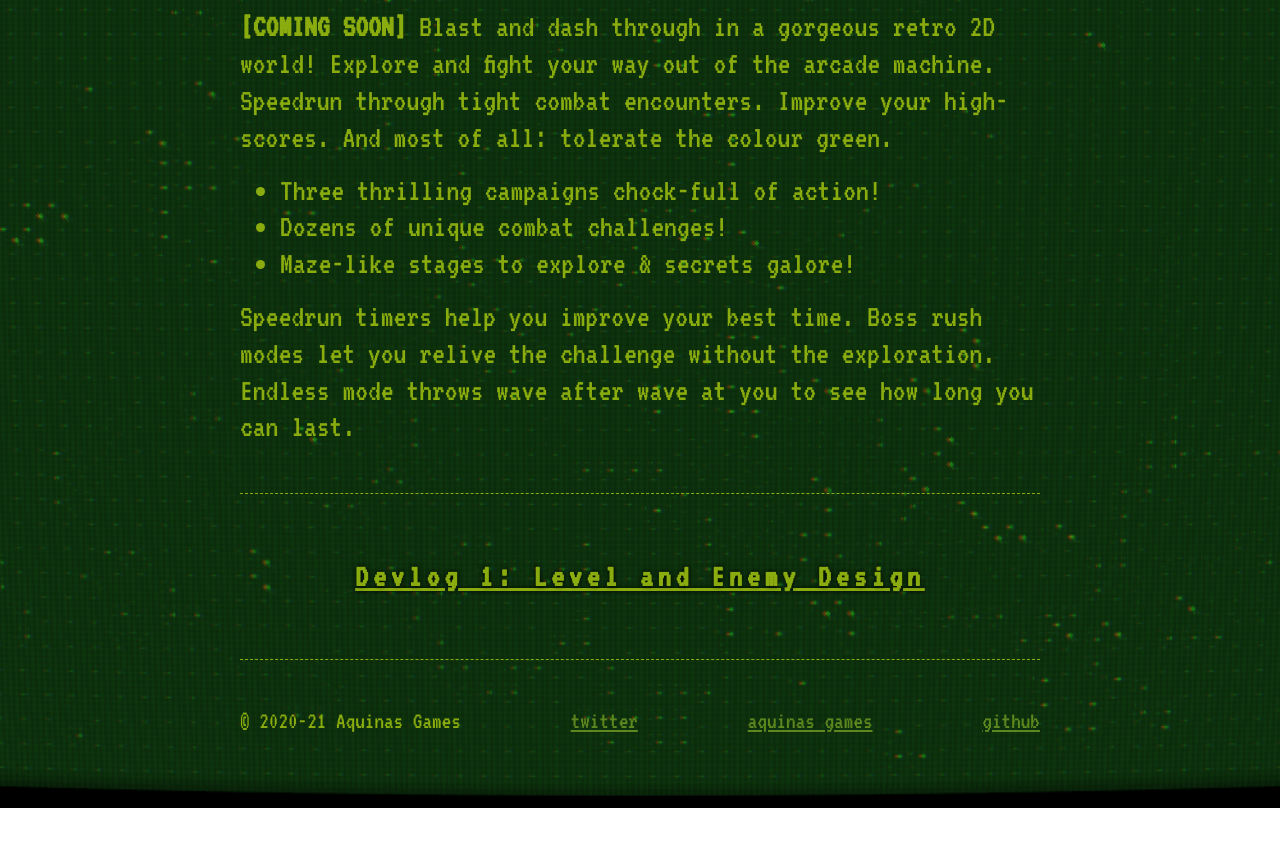
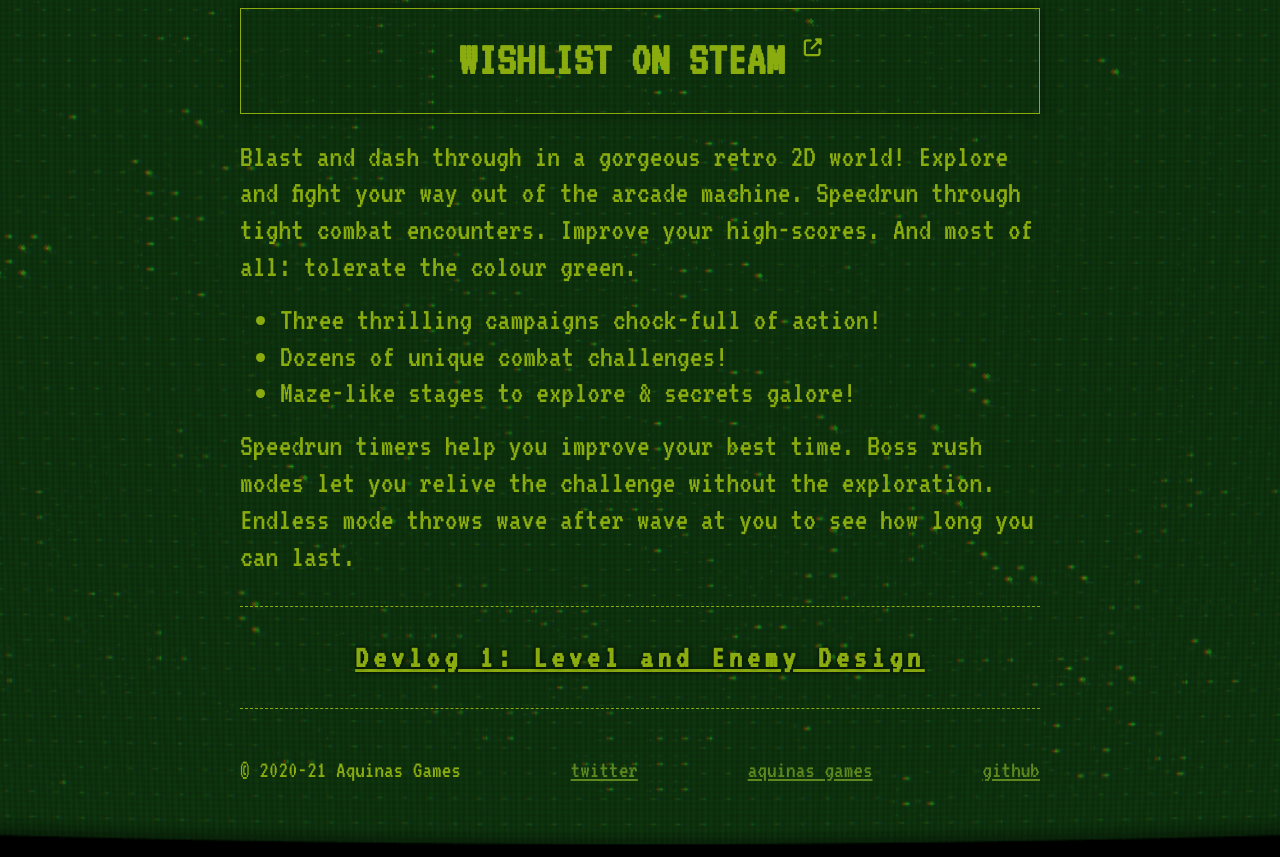
Before and after one commit to AquinasGames/website, a Jekyll site: the page built from TwinstickArcade/index.html, in a window 1280 px wide, cut to the strip 861-1718 px from the top of the page. Built offline with Jekyll 4.4.1, drawn with Linux system fonts in a browser that asks for light colours; nearby versions of some CDN libraries; before the commit the page ends 1669 px from its top, so only the background shows below that.

Commit message:
Add link to Steam page on website

```diff
--- a/TwinstickArcade/index.html
+++ b/TwinstickArcade/index.html
@@ -26,6 +26,9 @@ title: Home
         <!-- All CSS Stylesheets -->
         <link rel="stylesheet" href="/css/normalize.css">
         <link rel="stylesheet" href="/css/TwinstickArcade.css">
+
+        <!-- Font Awesome Icons -->
+        <script src="https://kit.fontawesome.com/45f8ee0a76.js" crossorigin="anonymous"></script>
     </head>
     <body>
         <div id="page-content">
@@ -43,13 +46,15 @@ title: Home
             </form>
             </div>
             <div id="gif-showcase">
+                <img src="/assets/TwinstickArcade/gif-2.GIF">
                 <img src="/assets/TwinstickArcade/gif-1.GIF">
-                <img src="/assets/TwinstickArcade/gif-2.GIF">
                 <img src="/assets/TwinstickArcade/gif-3.GIF">
                 <img src="/assets/TwinstickArcade/gif-4.GIF">
             </div>
             <div id="description">
-                <b>[COMING SOON]</b>
+                <div id="steam-link">
+                    <a target="_blank" href="https://store.steampowered.com/app/1488150/Twinstick_Arcade/">WISHLIST ON STEAM <sup><i class="fas fa-external-link-alt fa-xs"></i></sup></a>
+                </div>
                 Blast and dash through in a gorgeous retro 2D world!
                 Explore and fight your way out of the arcade machine.
                 Speedrun through tight combat encounters.
--- a/css/TwinstickArcade.css
+++ b/css/TwinstickArcade.css
@@ -53,6 +53,31 @@ ul {
     box-shadow: 0px 0px 10px rgba(0, 0, 0, 1);
 }
 
+#steam-link {
+    font-size: 1.5em;
+    border: 1px solid;
+    text-align: center;
+    margin-bottom: 0.5em;
+    padding: 0.5em 1em;
+    box-shadow: 0px 0px 10px rgba(0, 0, 0, 0.5);
+}
+
+#steam-link a {
+    color: #8bac0f;
+    font-weight: bold;
+    text-decoration: none;
+    padding: 0.5em 1em;
+}
+
+#steam-link a:hover,
+#steam-link a:active {
+    color: #5e881f;
+}
+
+#steam-link .fas {
+    font-size: 0.5em;
+}
+
 #blog-container {
     background-image: none !important;
     background-color: #0f380f !important;
@@ -72,7 +97,7 @@ ul {
 #description {
     font-size: 2em;
     color: #8bac0f;
-    margin-bottom: 1.5em;
+    margin-bottom: 1em;
     font-family: 'VT323', monospace;
 }
 
@@ -160,8 +185,8 @@ ul {
 }
 
 #blog {
-    padding-top: 4em;
-    margin-bottom: 4em;
+    padding-top: 2em;
+    margin-bottom: 2em;
     border-top: dashed #8bac0f 1px;
 }
 
```
Lines whose indentation alone changed are shown as unchanged.
